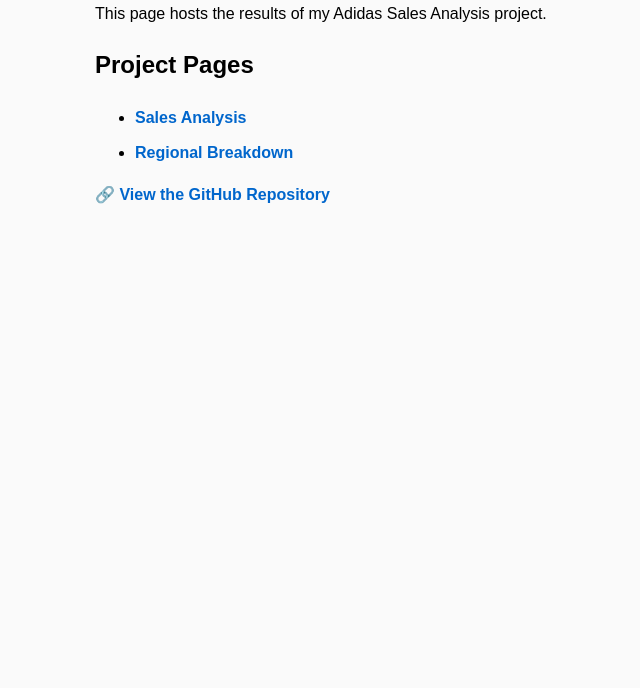
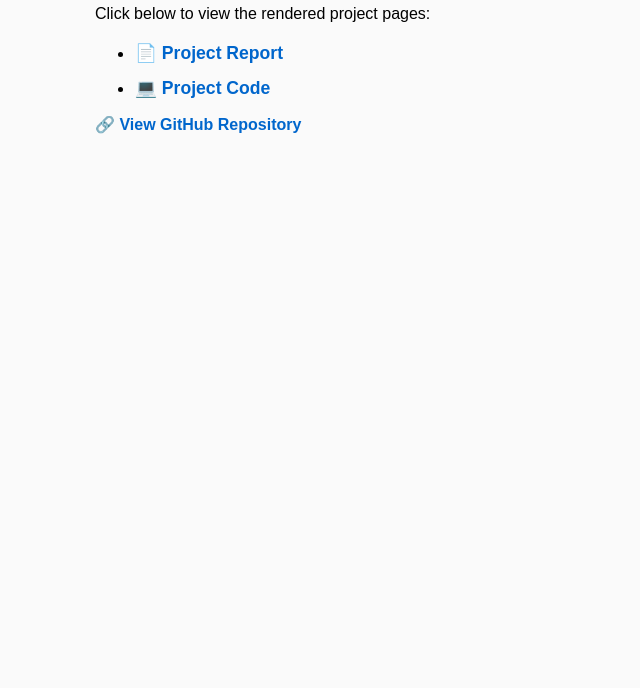
Before and after one commit to elisaduan2005/Adidas-Sales-Analysis, a plain HTML site: page index.html in a window 1280 px wide. Shown: the part 112-800 px from the top of the page, without its empty margins (145-785 px from the left). Drawn offline with Linux system fonts and the light colour scheme.

Commit message:
Update index.html

```diff
--- a/index.html
+++ b/index.html
@@ -4,33 +4,34 @@
   <meta charset="UTF-8">
   <title>Adidas Sales Analysis</title>
   <meta name="viewport" content="width=device-width, initial-scale=1.0">
+
   <style>
     body {
       font-family: Arial, Helvetica, sans-serif;
-      margin: 40px;
-      line-height: 1.6;
       background-color: #fafafa;
-    }
-    h1 {
-      color: #111;
-    }
-    a {
-      color: #0066cc;
-      text-decoration: none;
-      font-weight: bold;
-    }
-    a:hover {
-      text-decoration: underline;
+      margin: 60px;
     }
     .container {
       max-width: 800px;
       margin: auto;
     }
+    h1 {
+      margin-bottom: 20px;
+    }
     ul {
       margin-top: 20px;
     }
     li {
-      margin-bottom: 10px;
+      margin-bottom: 14px;
+      font-size: 1.1rem;
+    }
+    a {
+      color: #0066cc;
+      font-weight: bold;
+      text-decoration: none;
+    }
+    a:hover {
+      text-decoration: underline;
     }
   </style>
 </head>
@@ -40,26 +41,25 @@
     <h1>Adidas Sales Analysis</h1>
 
     <p>
-      This page hosts the results of my Adidas Sales Analysis project.
+      Click below to view the rendered project pages:
     </p>
 
-    <h2>Project Pages</h2>
     <ul>
       <li>
-        <a href="sales_analysis.html">
-          Sales Analysis
+        <a href="Project_Report_Template.html">
+          📄 Project Report
         </a>
       </li>
       <li>
-        <a href="regional_breakdown.html">
-          Regional Breakdown
+        <a href="Project_Code_Template.html">
+          💻 Project Code
         </a>
       </li>
     </ul>
 
     <p>
       🔗 <a href="https://github.com/elisaduan2005/Adidas-Sales-Analysis" target="_blank">
-        View the GitHub Repository
+        View GitHub Repository
       </a>
     </p>
   </div>
```
